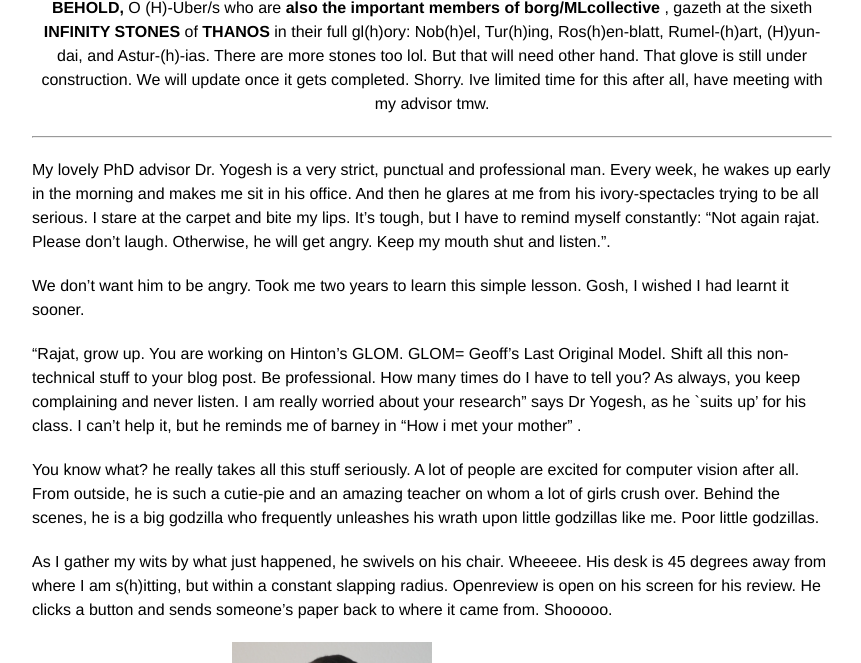
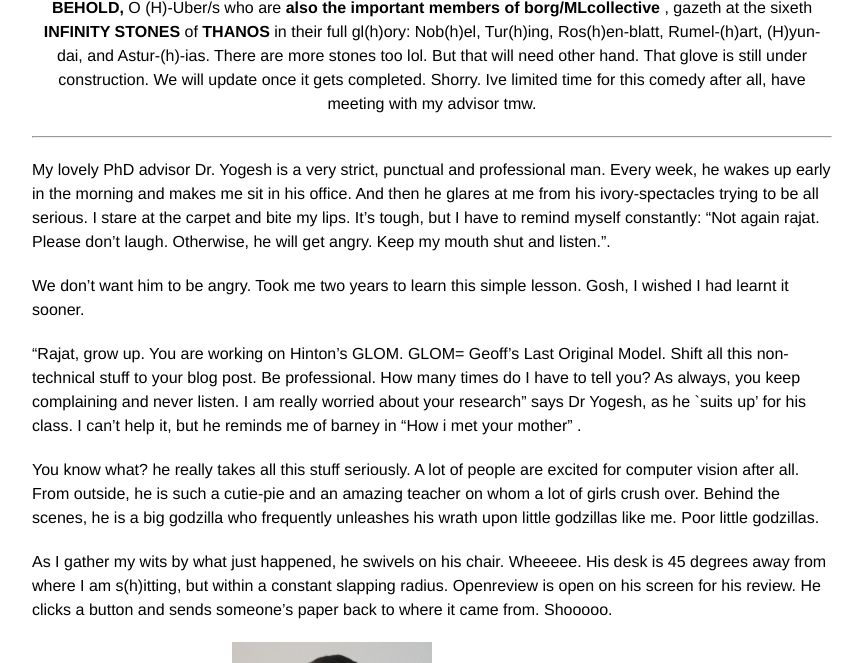
Before and after one commit to rajatmodi62/rajatmodi62.github.io, a Jekyll site: the page built from _posts/2024-10-26-hinton_apm.md, in a window 1280 px wide and 900 px high, scrolled down 2601 px, cut to the strip 237-900 px from the top of the window. Shown: the whole strip, without its empty margins (208-1069 px from the left). Built offline with Jekyll 4.4.1, drawn with Linux system fonts in a browser that asks for light colours; comment, search, counter and statistics services are not loaded.

```diff
--- a/_posts/2024-10-26-hinton_apm.md
+++ b/_posts/2024-10-26-hinton_apm.md
@@ -64,7 +64,7 @@ p.s. We have members from <b>(H)-Uber/s too</b>(cc Rosanne Liu, Jason Yosinski).
     <img class="img-fluid" src="{{ site.baseurl }}\assets\img\apm\infinity_stone.png" style="width: 50%; height: auto;"> <!-- Image width is 50% of its parent -->
 </div>
 <div class="caption" style="text-align: center;">
-    <b> BEHOLD,</b> O (H)-Uber/s who are <b>also the important members of borg/MLcollective </b>, gazeth at the sixeth <b> INFINITY STONES</b> of <b>THANOS</b> in their full gl(h)ory: Nob(h)el, Tur(h)ing, Ros(h)en-blatt, Rumel-(h)art, (H)yun-dai, and Astur-(h)-ias. There are more stones too lol. But that will need other hand. That glove is still under construction. We will update once it gets completed. Shorry. Ive limited time for this after all, have meeting with my advisor tmw.
+    <b> BEHOLD,</b> O (H)-Uber/s who are <b>also the important members of borg/MLcollective </b>, gazeth at the sixeth <b> INFINITY STONES</b> of <b>THANOS</b> in their full gl(h)ory: Nob(h)el, Tur(h)ing, Ros(h)en-blatt, Rumel-(h)art, (H)yun-dai, and Astur-(h)-ias. There are more stones too lol. But that will need other hand. That glove is still under construction. We will update once it gets completed. Shorry. Ive limited time for this comedy after all, have meeting with my advisor tmw.
 </div>
 <!-- And now, as even the stars spanning the cosmos <b> shall be forced to bear witness </b>  this grandiose-moment , under the sacred laws of academic-tradition spanning <b> millennia </b>, and the blessings of esteemed NeurIPS program committee, <b>(Me)mbers of the (ML)Collective</b> on this twenty eighth day of the month of october in the year 2024 of our humble lord <b>Jesus Christ</b>  hereby lay claim to  Yannic Kilcher’s <b>“(Me)-GLO-(MiL)-lennia”</b>. Member's locations can include any land, water, spaceships, and inside volcanoes too. May this claim forever rest <b>UNWAVERING, UNDILUTED and UNCHALLENGED </b>.
 
```
